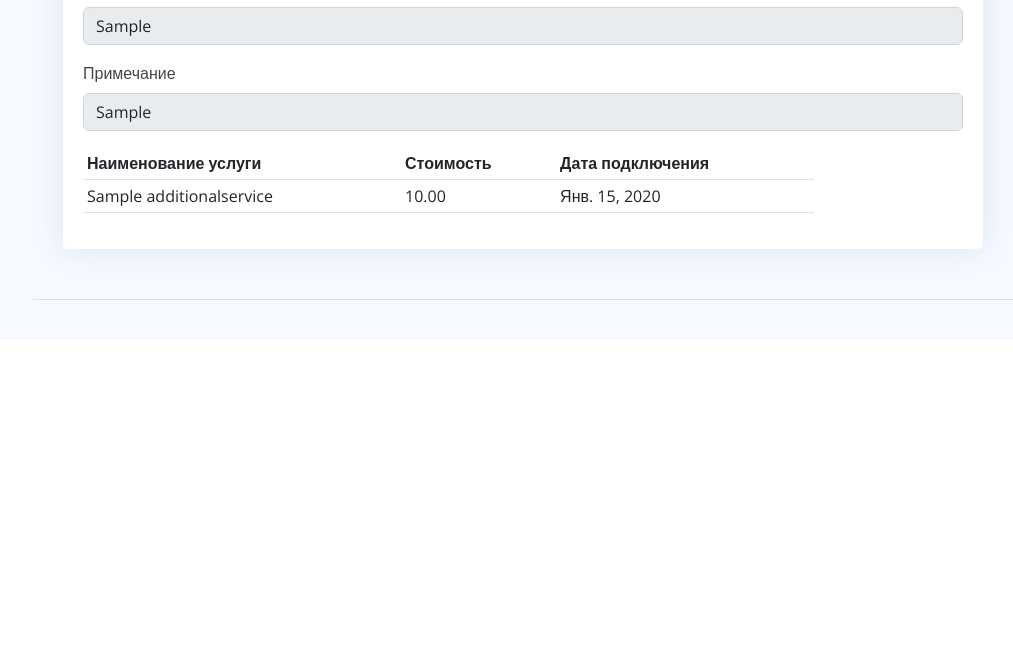
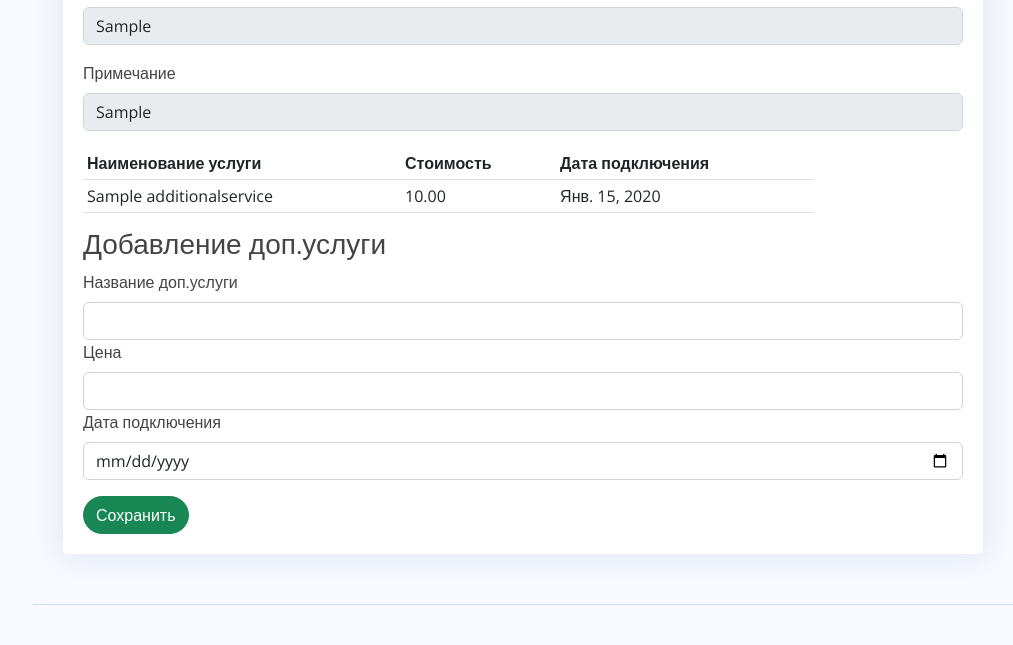
Before and after one commit to vladislav60/crm-ktsNew-test, a Django app: page /kartochka_klienta/1/ in a window 1280 px wide. Shown: the part 2093-2738 px from the top of the page, without its empty margins (267-1280 px from the left). Before the commit the page ends 2393 px from the top, so only its background shows below. Run offline with Django 3.2, Linux system fonts and the light colour scheme; a user stored in the database is signed in; tables that the repository leaves empty hold one stand-in row (values such as "Sample post"); grey boxes marked "Sample" are stand-in pictures; some libraries are stand-ins or nearby versions.

Commit message:
Добавил дополниетльные услуги в карточку клиента

```diff
--- a/dogovornoy/forms.py
+++ b/dogovornoy/forms.py
@@ -77,44 +77,34 @@ class AddKlientDogForm(forms.ModelForm):
             'vid_rpo': forms.Textarea(attrs={'class': 'form-control'}),
             'primechanie': forms.Textarea(attrs={'class': 'form-control'}),
             'agentskie': forms.TextInput(attrs={'class': 'form-control'}),
+            'service_name': forms.TextInput(attrs={'class': 'form-control'}),
+            'price': forms.TextInput(attrs={'class': 'form-control'}),
+            'date_of_registration': forms.DateInput(
+                format=('%Y-%m-%d'),
+                attrs={'class': 'form-control',
+                       'placeholder': 'Select a date',
+                       'type': 'date'
+                       }),
         }
-    # company_name = forms.CharField(max_length=100, label='Наименование компании*')
-    # dogovor_number = forms.CharField(max_length=40, label='Номер договора*')
-    # data_zakluchenia = forms.DateField(label="Дата заключения*")
-    # nalichiye_dogovora = forms.CharField(label="Наличие Договора", required='False')
-    # mat_otv = forms.IntegerField(label="Мат.отв*")
-    # act_ty = forms.CharField(max_length=200, label="Акты ТУ", required='False')
-    # time_reag = forms.IntegerField(label="Время реагирования*")
-    # yslovie_dogovora = forms.CharField(max_length=100, label="Условия договора", required='False')
-    # klient_name = forms.CharField(max_length=255, label="Наименование Клиента*")
-    # name_object = forms.CharField(max_length=255, label="Наименование объекта*")
-    # adres = forms.CharField(max_length=255, label="Адрес объекта*")
-    # iin_bin = forms.IntegerField(label="ИИН/БИН*")
-    # telephone = forms.CharField(max_length=255, label="Телефон*")
-    # vid_sign = forms.CharField(max_length=40, label="Вид сигнализации*")
-    # urik = forms.BooleanField(label="ЮЛ*", initial='False')
-    # chasi_po_dog = forms.IntegerField(label="Часы по договору*")
-    # dop_uslugi = forms.IntegerField(label="Доп.услуги", required='False')
-    # abon_plata = forms.IntegerField(label="Абон.плата*")
-    # itog_oplata = forms.IntegerField(label="Итого", required='False')
-    # tehnik_obsluga = forms.IntegerField(label="Тех.обсуживание", required='False')
-    # object_number = forms.IntegerField(label="№ объекта", required='False')
-    # peredatchik_number = forms.CharField(label="№ передатчика/GSM", required='False')
-    # stoimost_rpo = forms.IntegerField(label="Стоимость РПО*")
-    # date_podkluchenia = forms.DateField(label="Дата подключения", required='False')
-    # date_otklulchenia = forms.DateField(label="Дата отключения", required='False')
-    # gruppa_reagirovania = forms.CharField(max_length=50, label="Группа реагирования", required='False')
-    # email = forms.CharField(max_length=100, label="Электронный адрес", required='False')
-    # primechanie = forms.CharField(label="Примечание", widget=forms.Textarea(attrs={'cols': 60, 'rows': 10}), required='False')
-    # agentskie = forms.CharField(max_length=255, label="Агентские", required='False')
-
-    # def clean_title(self):
-    #     klient_name = self.cleaned_data['klient_name']
-    #     if len(klient_name) > 200:
-    #         raise ValidationError('Длина превышает 200 символов')
-    #
-    #     return klient_name
 
 
 class ExcelImportForm(forms.Form):
     excel_file = forms.FileField(label='Загрузите Excel файл')
+
+
+class AdditionalServiceForm(forms.ModelForm):
+    class Meta:
+        model = AdditionalService
+        fields = ['service_name', 'price', 'date_added']
+        exclude = ['kts']
+        widgets = {
+            'service_name': forms.TextInput(attrs={'class': 'form-control'}),
+            'price': forms.NumberInput(
+                attrs={'min': '0', 'class': 'form-control', 'max': '10000000'}),
+            'date_added': forms.DateInput(
+                format=('%Y-%m-%d'),
+                attrs={'class': 'form-control',
+                       'placeholder': 'Select a date',
+                       'type': 'date'
+                       }),
+        }
--- a/dogovornoy/models.py
+++ b/dogovornoy/models.py
@@ -40,6 +40,9 @@ class kts(models.Model):
     agentskie = models.CharField(max_length=255, blank=True, null=True, verbose_name="Агентские")
     photo = models.ImageField(upload_to="photos/%Y/%m/%d/", verbose_name="Фото УДВ", blank=True, null=True)
     prochee = models.TextField(blank=True, null=True, verbose_name="Прочее")
+
+    # def __str__(self):
+    #     return self.dogovor_number
 
     def get_absolute_url(self):
         return reverse('kartochka_klienta', kwargs={'klient_id': self.pk})
@@ -90,12 +93,11 @@ class AdditionalService(models.Model):
     kts = models.ForeignKey(kts, on_delete=models.CASCADE, related_name='additional_services')
 
     # Fields for additional service information
-    service_name = models.CharField(max_length=255)
-    price = models.DecimalField(max_digits=10, decimal_places=2)
-    date_added = models.DateField()
+    service_name = models.CharField(max_length=255, verbose_name="Название доп.услуги")
+    price = models.DecimalField(max_digits=10, decimal_places=2, verbose_name="Цена")
+    date_added = models.DateField(verbose_name="Дата подключения")
 
     class Meta:
-        unique_together = ('kts', 'service_name')
         verbose_name = "Доп.Услуги"
         verbose_name_plural = "Доп.Услуги"
         ordering = ['-pk']
--- a/dogovornoy/templates/dogovornoy/kartochka_klienta.html
+++ b/dogovornoy/templates/dogovornoy/kartochka_klienta.html
@@ -333,12 +333,43 @@
                             <tr>
                                 <td colspan="3">No additional services</td>.
                             </tr>
-                        {% endfor %}
+                   {% endfor %}
                 </tbody>
               </table>
               <!-- End Dark Table -->
                 </div>
                     </form>
+
+                <h3>Добавление доп.услуги</h3>
+                <form method="POST">
+                    {% csrf_token %}
+                    <input type="hidden" id="ktsField" name="kts" value="{{ klient_id }}">
+                    <div class="col-md-12">
+                            <label for="{{ form.service_name.id_for_label }}" class="form-label">
+                                {{ form.service_name.label }}
+                            </label>
+                            {{ form.service_name }}
+                            <div class="form-error">{{service_name.errors}}</div>
+                        </div>
+                    <div class="col-md-12">
+                            <label for="{{ form.price.id_for_label }}" class="form-label">
+                                {{ form.price.label }}
+                            </label>
+                            {{ form.price }}
+                            <div class="form-error">{{price.errors}}</div>
+                        </div>
+                    <div class="col-md-12">
+                            <label for="{{ form.date_added.id_for_label }}" class="form-label">
+                                {{ form.date_added.label }}
+                            </label>
+                            {{ form.date_added }}
+                            <div class="form-error">{{date_added.errors}}</div>
+                        </div>
+                    <div class="col-md-12">
+                        <p></p>
+                    </div>
+                    <button type="submit" class="btn btn-success rounded-pill">Сохранить</button>
+                </form>
 
                 </div>
             </div>
--- a/dogovornoy/templates/dogovornoy/update_client.html
+++ b/dogovornoy/templates/dogovornoy/update_client.html
@@ -280,7 +280,6 @@
                             <div class="form-error">{{photo.errors}}</div>
                         </div>
 
-
                         <div class="d-grid gap-2 mt-3">
                             <button type="submit" class="btn btn-success rounded-pill" >Изменить</button>
                         </div>
--- a/dogovornoy/views.py
+++ b/dogovornoy/views.py
@@ -158,7 +158,14 @@ class AddClient(FormView):
     success_url = '/baza_dogovorov/'
 
     def form_valid(self, form):
-        form.save()
+        client = form.save()
+
+        # Create an additional service associated with the client
+        additional_service_form = AddKlientDogForm(self.request.POST)
+        if additional_service_form.is_valid():
+            additional_service = additional_service_form.save(commit=False)
+            additional_service.client = client
+            additional_service.save()
         return super().form_valid(form)
 
     def form_invalid(self, form):
@@ -309,6 +316,22 @@ class KartochkaKlienta(DetailView):
     pk_url_kwarg = 'klient_id'
     context_object_name = 'kartochka'
 
+    def get_context_data(self, **kwargs):
+        context = super().get_context_data(**kwargs)
+        context['form'] = AdditionalServiceForm()  # Include the AdditionalServiceForm in the context
+        return context
+
+    def post(self, request, *args, **kwargs):
+        form = AdditionalServiceForm(request.POST)
+        if form.is_valid():
+            kts_instance = self.get_object()  # Get the Kts instance associated with the view
+            form.instance.kts = kts_instance  # Associate the additional service with the Kts instance
+            form.save()  # Save the additional service
+            return redirect('kartochka_klienta', klient_id=kts_instance.pk)
+        else:
+            context = self.get_context_data()
+            context['form'] = form
+            return self.render_to_response(context)
 
 # Страница 404
 def pageNotFound(request, exception):
```
